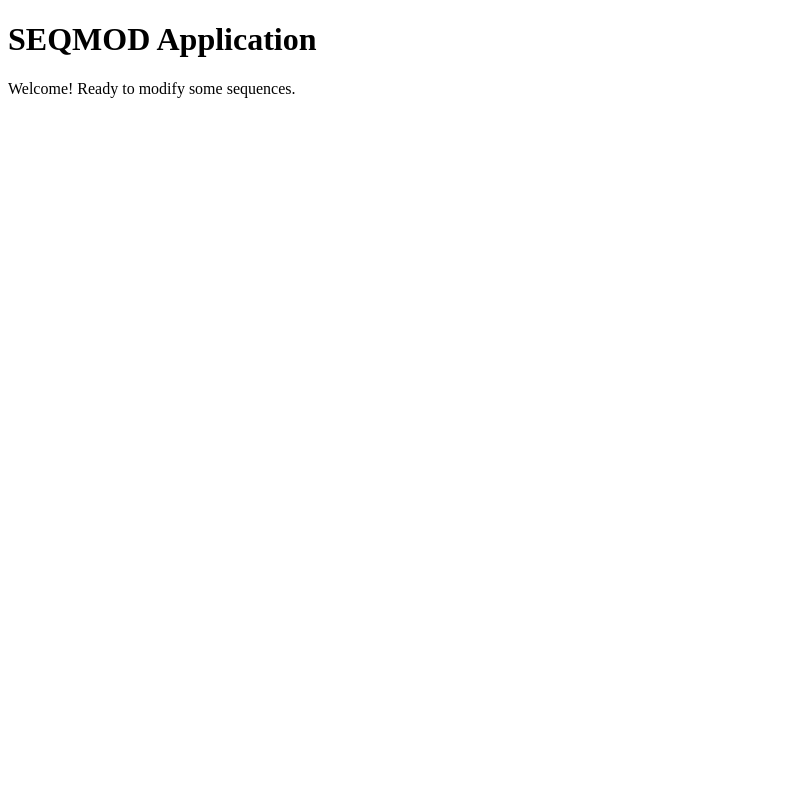
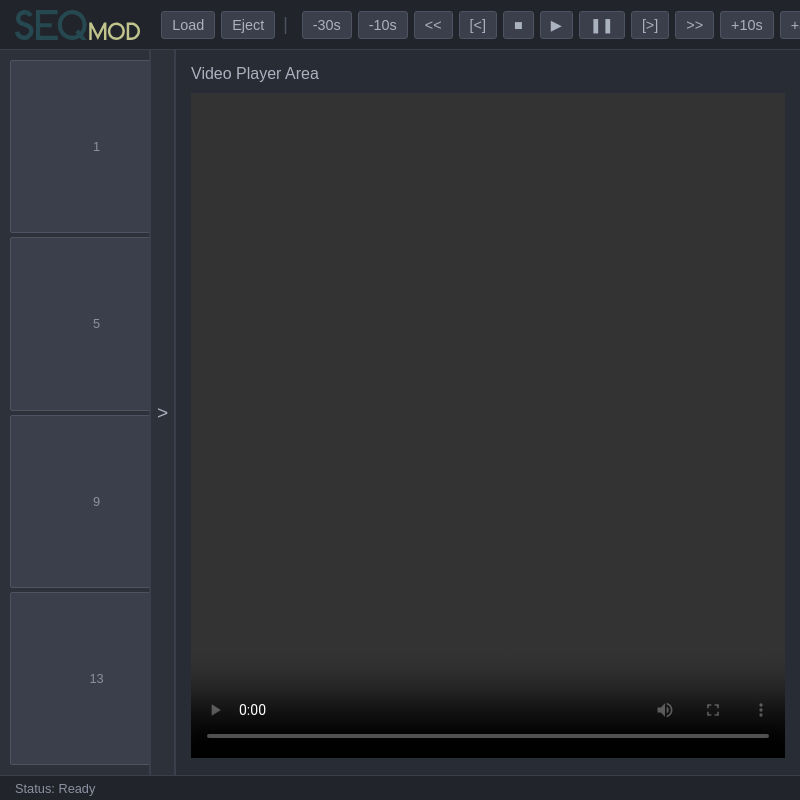
Before and after one commit to RDRCKSHLBRD/SEQMOD, an Electron app: page index.html in a window 800 px wide. Drawn offline with Linux system fonts and the light colour scheme.

Commit message:
UX-UI dev

```diff
--- a/index.html
+++ b/index.html
@@ -2,14 +2,80 @@
 <html>
 <head>
     <meta charset="UTF-8">
-    <meta http-equiv="Content-Security-Policy" content="default-src 'self'; script-src 'self'">
-    <meta http-equiv="X-Content-Security-Policy" content="default-src 'self'; script-src 'self'">
+    <meta http-equiv="Content-Security-Policy" content="default-src 'self'; script-src 'self'; style-src 'self' 'unsafe-inline'">
     <title>SEQMOD - Sequence Modifier</title>
-    <link rel="stylesheet" href="style.css"> </head>
+    <link rel="stylesheet" href="style.css">
+</head>
 <body>
-    <h1>SEQMOD Application</h1>
-    <p>Welcome! Ready to modify some sequences.</p>
 
-    <script defer src="renderer.js"></script>
+    <div class="app-container">
+
+        <header class="app-header">
+          <div class="header-left">
+            <img src="./assets/SEQmod-1.svg" alt="SEQMOD Logo" class="logoTagSvg">
+        </div>
+            <nav class="header-center">
+              <button id="load-btn" title="Load Video File">Load</button>
+              <button id="eject-btn" title="Eject Video (Placeholder)">Eject</button>
+
+              <span class="divider">|</span>
+
+              <button id="skip-bwd-30-btn" title="Skip Back 30s">-30s</button>
+              <button id="skip-bwd-10-btn" title="Skip Back 10s">-10s</button>
+
+              <button id="rewind-btn" title="Rewind (Placeholder)">&lt;&lt;</button> <button id="key-bkwrd-btn" title="Previous Keyframe/Step Back (Placeholder)">[&lt;]</button> <button id="stop-btn" title="Stop">■</button>
+              <button id="play-btn" title="Play">▶</button>
+              <button id="pause-btn" title="Pause">❚❚</button>
+              <button id="key-fwd-btn" title="Next Keyframe/Step Fwd (Placeholder)">[&gt;]</button> <button id="fastfwd-btn" title="Fast Forward (Placeholder)">&gt;&gt;</button> <button id="skip-fwd-10-btn" title="Skip Forward 10s">+10s</button>
+              <button id="skip-fwd-30-btn" title="Skip Forward 30s">+30s</button>
+
+              <span class="divider">|</span>
+
+              <button id="in-point-btn" title="Set In Point (I)">I</button>
+              <button id="out-point-btn" title="Set Out Point (O)">O</button>
+              <button id="loop-toggle-btn" title="Toggle Loop Playback">Loop ⮎</button>
+
+              <span class="divider">|</span>
+
+               <button id="send-to-macro-btn" title="Send In/Out Selection to Macro Buffer">=&gt; Macro</button>
+          </nav>
+            <div class="header-right">
+                <button id="toggle-sidebar-btn" title="Toggle Info Sidebar">Info</button>
+            </div>
+        </header>
+
+        <main class="app-main layout-expanded">
+          <div class="tool-grid">
+              <div class="tool-item">1</div> <div class="tool-item">2</div>
+              <div class="tool-item">3</div> <div class="tool-item">4</div>
+              <div class="tool-item">5</div> <div class="tool-item">6</div>
+              <div class="tool-item">7</div> <div class="tool-item">8</div>
+              <div class="tool-item">9</div> <div class="tool-item">10</div>
+              <div class="tool-item">11</div> <div class="tool-item">12</div>
+              <div class="tool-item">13</div> <div class="tool-item">14</div>
+              <div class="tool-item">15</div> <div class="tool-item">16</div>
+          </div>
+
+          <button id="toggle-video-area-btn" class="video-area-toggle" title="Collapse/Expand Video Panel"></button>
+
+          <div class="video-area">
+              <p>Video Player Area</p>
+               <video id="video-player" controls>
+                  Your browser does not support the video tag.
+               </video>
+          </div>
+      </main>
+
+        <aside class="sidebar" id="info-sidebar">
+             <button class="close-sidebar-btn" id="close-sidebar-btn" title="Close Sidebar">&times;</button>
+            <h2>Video Info</h2>
+            <p>Details about the video file, frames, chunks, etc., will appear here.</p>
+            </aside>
+
+        <footer class="app-footer">
+            <p>Status: Ready</p>
+        </footer>
+
+    </div> <script defer src="renderer.js"></script>
 </body>
 </html>
--- a/renderer.js
+++ b/renderer.js
@@ -0,0 +1,34 @@
+// --- Sidebar Logic ---
+const toggleButton = document.getElementById('toggle-sidebar-btn');
+const closeSidebarButton = document.getElementById('close-sidebar-btn');
+const sidebar = document.getElementById('info-sidebar');
+
+if (toggleButton && sidebar) {
+    toggleButton.addEventListener('click', () => {
+        sidebar.classList.toggle('open');
+    });
+}
+
+if (closeSidebarButton && sidebar) {
+    closeSidebarButton.addEventListener('click', () => {
+        sidebar.classList.remove('open');
+    });
+}
+
+// --- NEW: Video Area Collapse/Expand Logic ---
+const videoAreaToggleBtn = document.getElementById('toggle-video-area-btn');
+const mainArea = document.querySelector('.app-main'); // Target the main container
+
+if (videoAreaToggleBtn && mainArea) {
+    videoAreaToggleBtn.addEventListener('click', () => {
+        // Toggle the layout classes on the main container
+        mainArea.classList.toggle('layout-collapsed');
+        mainArea.classList.toggle('layout-expanded');
+    });
+} else {
+    console.error('Could not find video area toggle button or main area element.');
+}
+
+
+// --- Add other renderer process logic below ---
+console.log('Renderer Process Loaded.');
--- a/style.css
+++ b/style.css
@@ -0,0 +1,277 @@
+/* Basic Reset & Defaults */
+* {
+  box-sizing: border-box;
+  margin: 0;
+  padding: 0;
+}
+
+html, body {
+  height: 100%;
+  width: 100%;
+  overflow: hidden;
+  font-family: sans-serif;
+  background-color: #282c34;
+  color: #abb2bf;
+}
+
+/* App Container */
+.app-container {
+  display: flex;
+  flex-direction: column;
+  height: 100%;
+}
+
+/* Header Styling */
+.app-header {
+  display: flex;
+  justify-content: space-between;
+  align-items: center;
+  padding: 5px 15px;
+  background-color: #21252b;
+  border-bottom: 1px solid #3a3f4b;
+  flex-shrink: 0;
+  height: 50px;
+  white-space: nowrap;
+  overflow-x: auto;
+}
+
+.header-left { /* Wrap SVG in a div if more elements are added here */
+    display: flex;
+    align-items: center;
+}
+
+.header-left .logoTagSvg {
+  display: block;
+  height: 30px;
+  width: auto;
+  margin-right: 15px;
+}
+
+.header-center {
+  display: flex;
+  align-items: center;
+  flex-grow: 1; /* Allow center to take space */
+  justify-content: center; /* Center buttons */
+}
+
+.header-right { /* Ensure right content aligns */
+    display: flex;
+    align-items: center;
+    margin-left: 15px; /* Add space before right content */
+}
+
+
+.header-center button,
+.header-right button {
+  padding: 5px 10px;
+  margin-left: 6px;
+  background-color: #3a3f4b;
+  color: #abb2bf;
+  border: 1px solid #4d5360;
+  border-radius: 3px;
+  cursor: pointer;
+  transition: background-color 0.2s ease;
+  font-size: 0.9em;
+}
+.header-center button small {
+  font-size: 0.7em;
+  vertical-align: middle;
+}
+
+.header-center button:hover,
+.header-right button:hover {
+  background-color: #4d5360;
+}
+
+.divider {
+  margin: 0 8px;
+  color: #4d5360;
+  font-size: 1.1em;
+  cursor: default;
+}
+
+/* Main Content Area Styling */
+.app-main {
+  display: flex;
+  flex-grow: 1;
+  overflow: hidden; /* Important */
+}
+
+/* Tool Grid Styling */
+.tool-grid {
+  min-width: 150px; /* Keep minimum width */
+  padding: 10px;
+  border-right: 1px solid #3a3f4b;
+  display: grid;
+  grid-template-columns: repeat(4, 1fr);
+  grid-template-rows: repeat(4, 1fr);
+  gap: 4px;
+  overflow-y: auto;
+  background-color: #2c313a;
+  /* Add transition for smooth width change */
+  transition: width 0.3s ease-in-out, min-width 0.3s ease-in-out, flex-grow 0.3s ease-in-out;
+}
+
+.tool-item {
+  background-color: #3a3f4b;
+  border: 1px solid #4d5360;
+  display: flex;
+  justify-content: center;
+  align-items: center;
+  aspect-ratio: 1 / 1;
+  cursor: pointer;
+  transition: background-color 0.2s ease;
+  color: #8b92a1;
+  font-size: 0.8em;
+  border-radius: 2px;
+}
+
+.tool-item:hover {
+  background-color: #4d5360;
+  color: #abb2bf;
+}
+
+/* Video Area Styling */
+.video-area {
+  padding: 15px;
+  display: flex;
+  flex-direction: column;
+  overflow: hidden; /* Important */
+  border-left: 1px solid #3a3f4b; /* Add border matching tool-grid */
+  /* Add transition for smooth collapse/expand */
+  transition: width 0.3s ease-in-out, min-width 0.3s ease-in-out, padding 0.3s ease-in-out, border 0.3s ease-in-out, flex-grow 0.3s ease-in-out;
+}
+
+.video-area p {
+  margin-bottom: 10px;
+  flex-shrink: 0;
+}
+
+#video-player {
+  width: 100%;
+  max-height: calc(100% - 30px);
+  background-color: #000;
+  flex-grow: 1;
+  object-fit: contain;
+  border: none;
+  min-height: 100px; /* Prevent it becoming too small during transition */
+}
+
+/* NEW: Video Area Toggle Button Styling */
+.video-area-toggle {
+    width: 25px; /* Width of the toggle button */
+    flex-shrink: 0; /* Prevent button from shrinking */
+    background-color: #2c313a; /* Match tool grid background */
+    border: none;
+    border-left: 1px solid #3a3f4b;
+    border-right: 1px solid #3a3f4b;
+    color: #abb2bf;
+    cursor: pointer;
+    display: flex;
+    align-items: center;
+    justify-content: center;
+    padding: 0;
+    margin: 0;
+    font-size: 1.2em;
+    line-height: 1;
+    transition: background-color 0.2s ease;
+}
+.video-area-toggle:hover {
+    background-color: #3a3f4b;
+}
+/* Set the icon based on layout state */
+.app-main.layout-expanded .video-area-toggle::before {
+    content: '>'; /* Point right to collapse */
+}
+.app-main.layout-collapsed .video-area-toggle::before {
+    content: '<'; /* Point left to expand */
+}
+
+
+/* --- Layout State Styling --- */
+
+/* Default Expanded State */
+.app-main.layout-expanded .tool-grid {
+  width: 18%;
+  flex-shrink: 0; /* Prevent shrinking */
+  flex-grow: 0;
+}
+.app-main.layout-expanded .video-area {
+  flex-grow: 1; /* Takes remaining space */
+  width: auto; /* Allow it to grow */
+  min-width: 200px; /* Minimum sensible width */
+  padding: 15px; /* Restore padding */
+  border-left: 1px solid #3a3f4b; /* Restore border */
+}
+
+/* Collapsed State */
+.app-main.layout-collapsed .tool-grid {
+  flex-grow: 1; /* Expand to fill space */
+  width: auto; /* Let flexbox determine width */
+}
+.app-main.layout-collapsed .video-area {
+  flex-grow: 0;
+  width: 0;      /* Collapse width */
+  min-width: 0;  /* Allow collapsing fully */
+  padding: 0;    /* Remove padding */
+  overflow: hidden; /* Hide content */
+  border-left: none; /* Remove border */
+}
+
+
+/* Sidebar Styling (Remains the same) */
+.sidebar {
+  position: fixed;
+  top: 0;
+  right: -350px;
+  width: 350px;
+  height: 100%;
+  background-color: #21252b;
+  border-left: 1px solid #3a3f4b;
+  padding: 15px;
+  transition: right 0.3s ease-in-out;
+  overflow-y: auto;
+  z-index: 10;
+  box-shadow: none;
+}
+
+.sidebar.open {
+  right: 0;
+}
+
+.sidebar h2 {
+  color: #61afef;
+  margin-bottom: 15px;
+  padding-top: 25px;
+}
+
+.close-sidebar-btn {
+  position: absolute;
+  top: 10px;
+  right: 10px;
+  background: none;
+  border: none;
+  font-size: 1.8em;
+  color: #abb2bf;
+  cursor: pointer;
+  padding: 0 5px;
+  line-height: 1;
+}
+
+.close-sidebar-btn:hover {
+  color: #ffffff;
+}
+
+
+/* Footer Styling (Remains the same) */
+.app-footer {
+  height: 25px;
+  padding: 0 15px;
+  background-color: #21252b;
+  border-top: 1px solid #3a3f4b;
+  flex-shrink: 0;
+  display: flex;
+  align-items: center;
+  font-size: 0.8em;
+  color: #8b92a1;
+}
```
